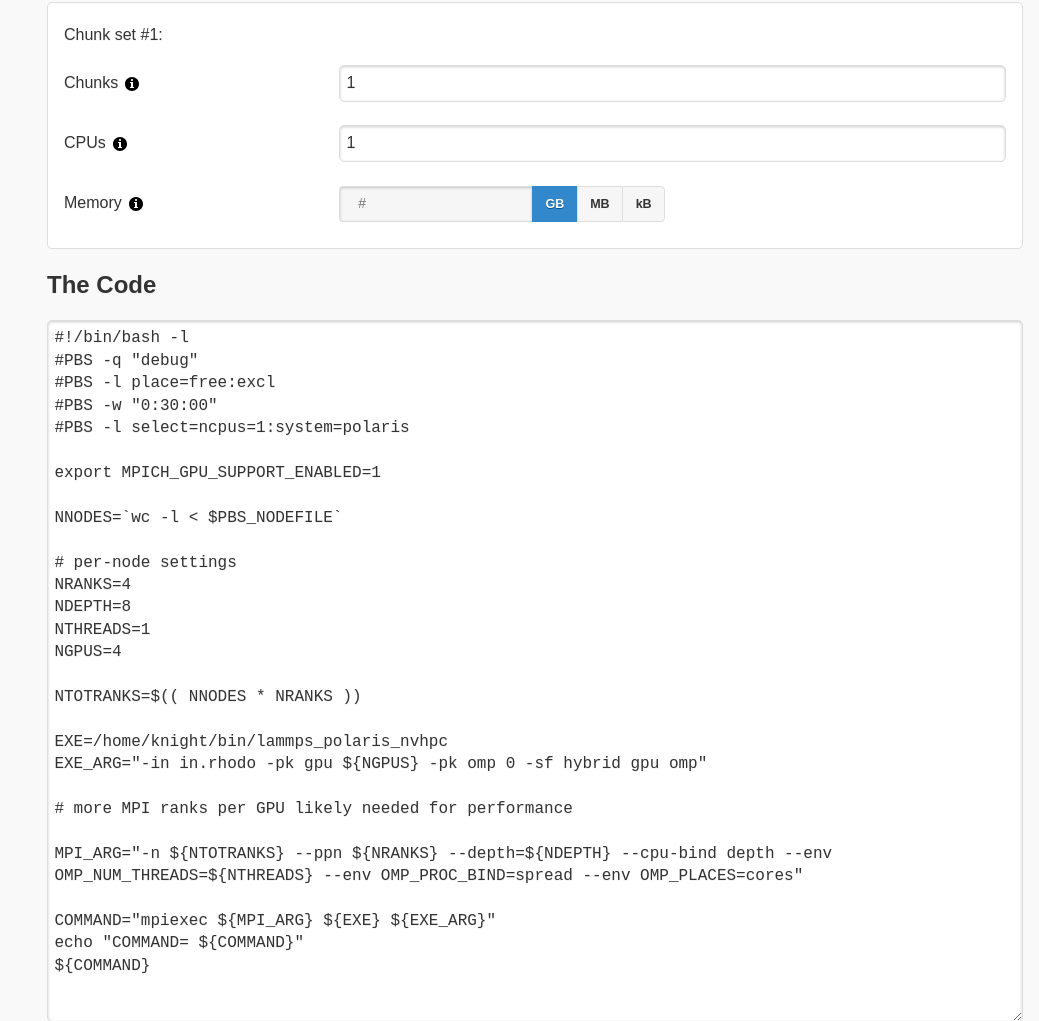
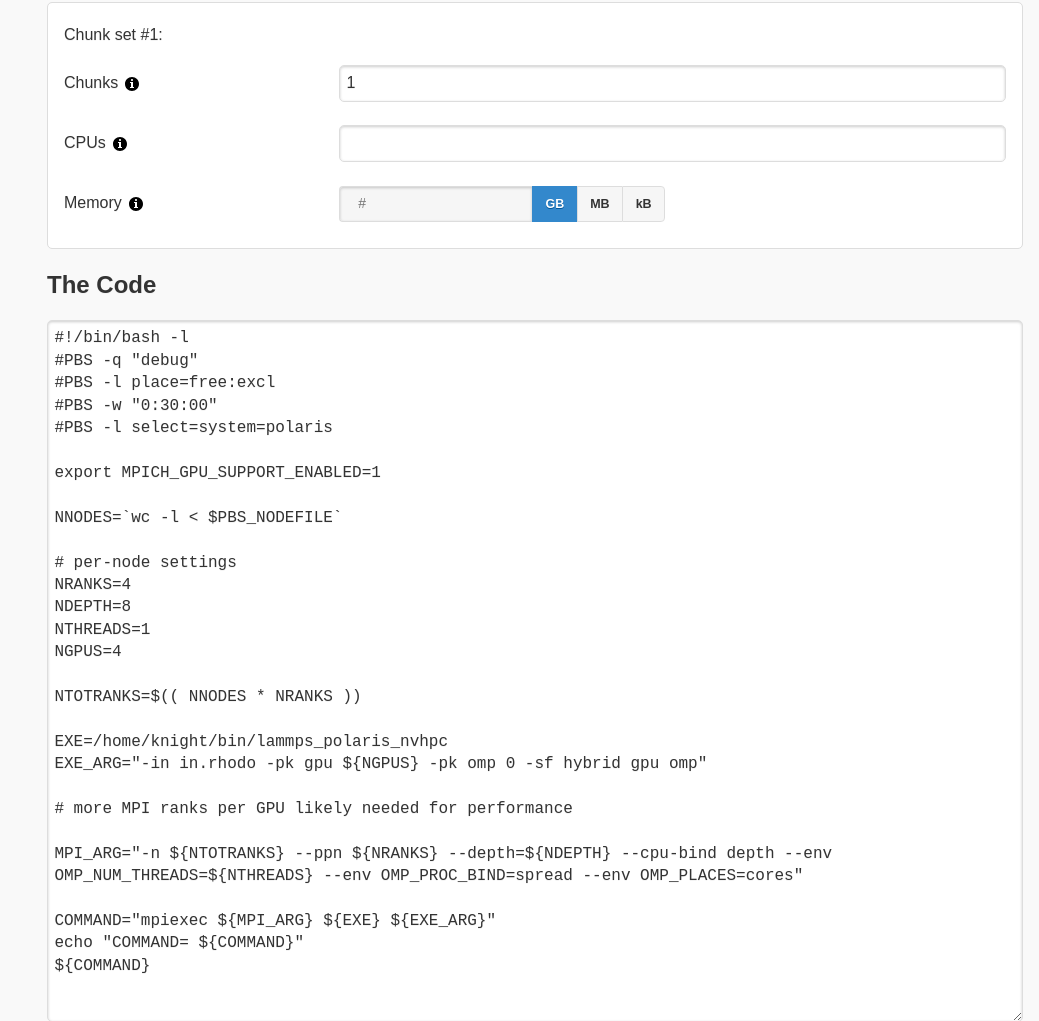
Before and after one commit to nk53/hpc-gui, a FastAPI app: page /lammps_gpu in a window 1280 px wide. Shown: the part 1294-2315 px from the top of the page, without its empty margins (241-1280 px from the left). Run offline with FastAPI, Linux system fonts and the light colour scheme.

Commit message:
Bugfix: default ncpus should be unset, not 1

```diff
--- a/templates/parts/pbs.html
+++ b/templates/parts/pbs.html
@@ -57,7 +57,7 @@
         <div><p style="float: left;">Chunk set #<span></span>:</p></div>
 {%- filter indent(width=8) %}
 {{ form.positive_integer('PBS[chunk][0][nchunks]', label='Chunks', **{'data-enhanced': 'true'}) }}
-{{ form.positive_integer('PBS[chunk][0][ncpus]', label='CPUs', **{'data-enhanced': 'true'}) }}
+{{ form.positive_integer('PBS[chunk][0][ncpus]', label='CPUs', value='', **{'data-enhanced': 'true'}) }}
 {{ form.memory_size('PBS[chunk][0][mem]', label='Memory', value='', num_opts={'optional': True}, no_enhance=True) }}
 {%- for pint_opt in (('mpiprocs', 'MPI processes'), ('ompthreads', 'OMP threads')) %}
     {%- if pint_opt[0] in kwargs %}
```
